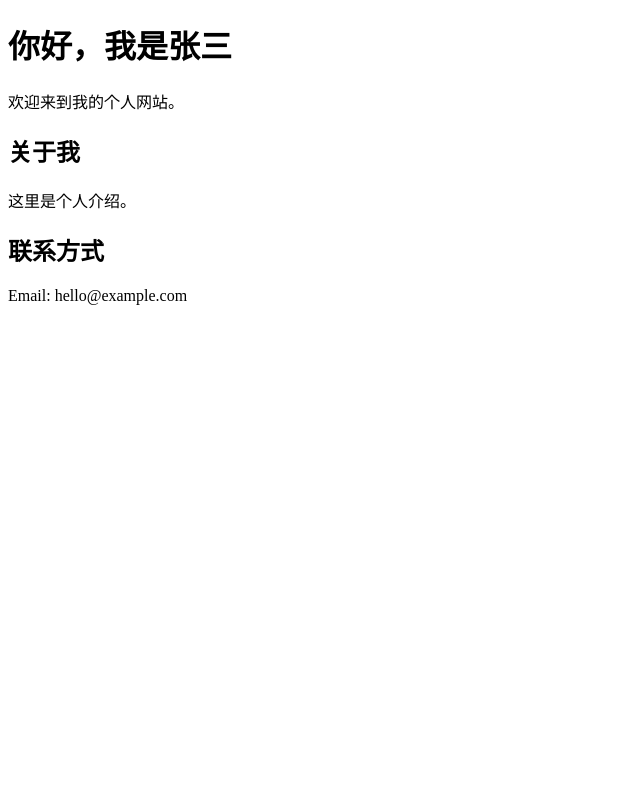
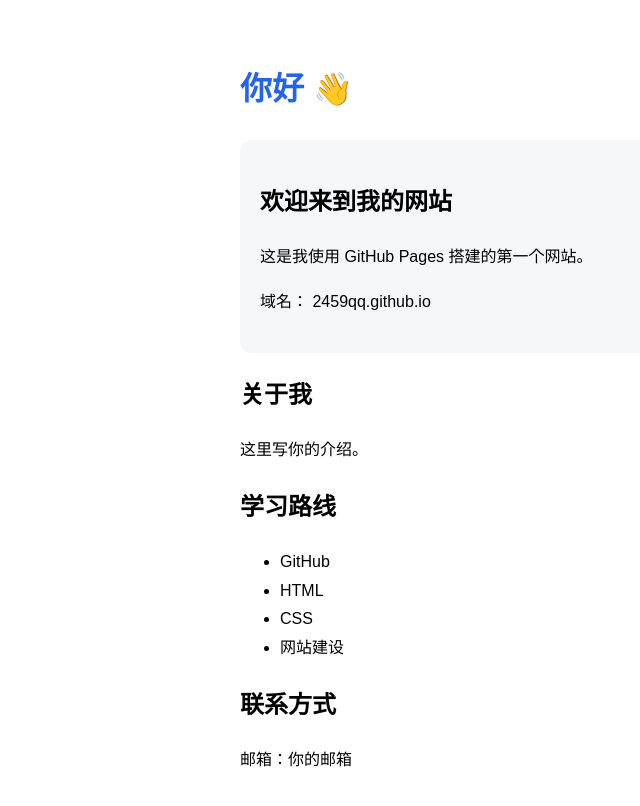
Before and after one commit to 2459qq/2459qq.github.io, a plain HTML site: page index.html in a window 1280 px wide. Shown: the whole page, without its empty margins (0-640 px from the left). Drawn offline with Linux system fonts and the light colour scheme.

Commit message:
Update index.html

```diff
--- a/index.html
+++ b/index.html
@@ -1,17 +1,68 @@
 <!DOCTYPE html>
 <html>
 <head>
-    <meta charset="utf-8">
-    <title>我的个人网站</title>
+<meta charset="utf-8">
+<title>2459qq 个人主页</title>
+
+<style>
+body{
+    max-width:800px;
+    margin:auto;
+    padding:40px;
+    font-family:Arial,sans-serif;
+    line-height:1.8;
+}
+
+h1{
+    color:#2563eb;
+}
+
+.card{
+    background:#f5f7fa;
+    padding:20px;
+    border-radius:12px;
+}
+</style>
+
 </head>
+
 <body>
-    <h1>你好，我是张三</h1>
-    <p>欢迎来到我的个人网站。</p>
 
-    <h2>关于我</h2>
-    <p>这里是个人介绍。</p>
+<h1>你好 👋</h1>
 
-    <h2>联系方式</h2>
-    <p>Email: hello@example.com</p>
+<div class="card">
+<h2>欢迎来到我的网站</h2>
+
+<p>
+这是我使用 GitHub Pages 搭建的第一个网站。
+</p>
+
+<p>
+域名：
+2459qq.github.io
+</p>
+</div>
+
+<h2>关于我</h2>
+
+<p>
+这里写你的介绍。
+</p>
+
+<h2>学习路线</h2>
+
+<ul>
+<li>GitHub</li>
+<li>HTML</li>
+<li>CSS</li>
+<li>网站建设</li>
+</ul>
+
+<h2>联系方式</h2>
+
+<p>
+邮箱：你的邮箱
+</p>
+
 </body>
 </html>
```
